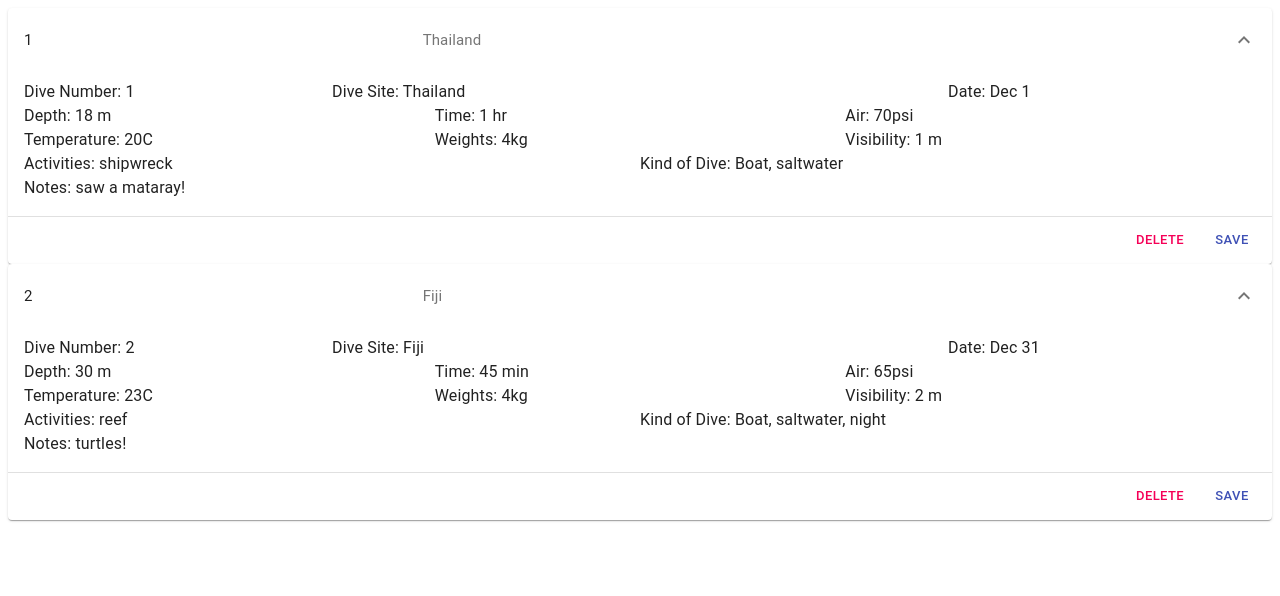
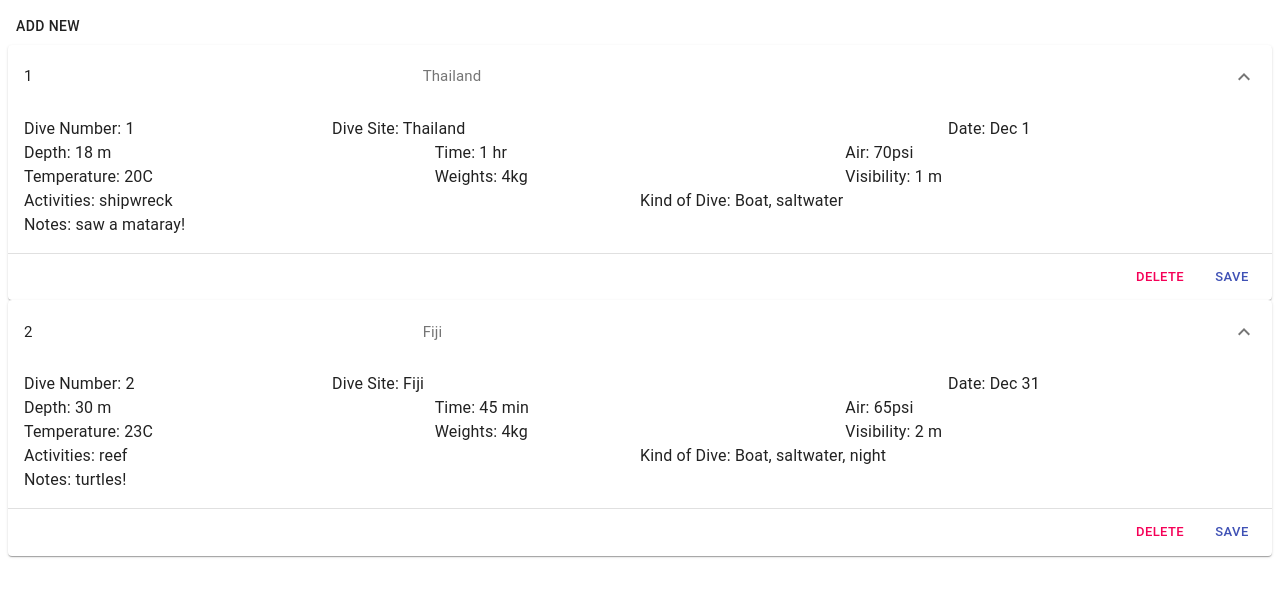
Before and after one commit to alyssathi/Divelog, a React (Create React App) app: page / in a window 1280 px wide. Shown: the top 596 px of the page. Built offline with nearby package versions, Linux system fonts and the light colour scheme.

Commit message:
restructured application

```diff
--- a/src/App.tsx
+++ b/src/App.tsx
@@ -1,11 +1,10 @@
 import React from "react";
-import AccordionComp from "./components/AccordionComp/index";
-import { mockArr } from "./components/AccordionComp/mockArr";
+import Homepage from "./pages/Homepage";
 
 function App() {
   return (
     <div className="App">
-      <AccordionComp />
+      <Homepage />
     </div>
   );
 }
--- /dev/null
+++ b/src/components/Dialog/index.tsx
@@ -0,0 +1,5 @@
+//import React from "react";
+
+export default function Dialog() {
+  return <div></div>;
+}
--- a/src/components/AccordionComp/AccordionEntry.jsx
+++ b/src/pages/Homepage/Accordion/AccordionEntry.jsx
@@ -48,6 +48,7 @@ const useStyles = makeStyles((theme) => ({
 export default function AccordionEntry(props) {
   const classes = useStyles();
   const { diveNumber, diveSite } = props;
+
   return (
     <div className={classes.root}>
       <Accordion defaultExpanded>
--- a/src/components/AccordionComp/index.jsx
+++ b/src/pages/Homepage/Accordion/index.jsx
@@ -1,10 +1,7 @@
-import React, { useState } from "react";
-import { mockArr } from "./mockArr";
+import React from "react";
 import AccordionEntry from "./AccordionEntry";
 
-export default function AccordionComp() {
-  const [diveEntries, setDiveEntries] = useState(mockArr);
-
+export default function Accordion({ diveEntries }) {
   return (
     <div>
       {diveEntries.map((entry) => {
--- /dev/null
+++ b/src/pages/Homepage/AddDiveSection/index.jsx
@@ -0,0 +1,10 @@
+import { Button } from "@material-ui/core";
+import React from "react";
+
+export default function AddDiveSection({ onSave }) {
+  return (
+    <div>
+      <Button onClick={onSave}>Add New</Button>
+    </div>
+  );
+}
--- /dev/null
+++ b/src/pages/Homepage/index.jsx
@@ -0,0 +1,19 @@
+import React, { useState } from "react";
+import Accordion from "./Accordion";
+import { mockArr } from "./Accordion/mockArr";
+import AddDiveSection from "./AddDiveSection";
+
+export default function Homepage() {
+  const [diveEntries, setDiveEntries] = useState(mockArr);
+  const handleSave = (values) => {
+    const newEntries = [...diveEntries, values];
+    setDiveEntries(newEntries);
+  };
+
+  return (
+    <div>
+      <AddDiveSection onSave={handleSave} />
+      <Accordion diveEntries={diveEntries} />
+    </div>
+  );
+}
```
Also changed, not shown: src/components/DiveForm/index.tsx (added, +18 -0 lines), src/pages/Homepage/Accordion/AccordionGrid.jsx (renamed from src/components/AccordionComp/AccordionGrid.jsx), src/pages/Homepage/Accordion/mockArr.jsx (renamed from src/components/AccordionComp/mockArr.jsx), 2 other files (tests, documents, lock files or other folders).
